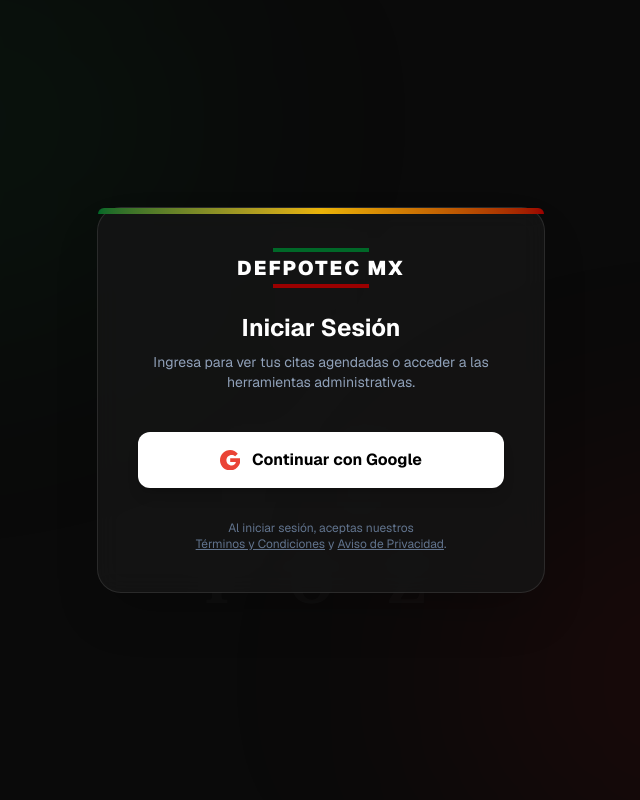
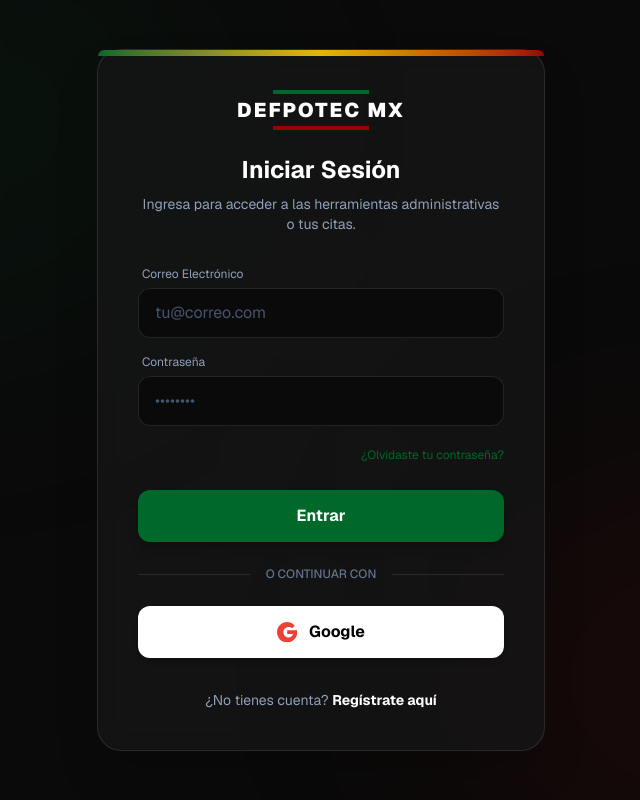
Before and after one commit to rgarduno/defpotec-next, a Next.js app: page /login in a window 1280 px wide. Shown: the top 800 px of the page, without its empty margins (319-959 px from the left). Built offline with nearby package versions, Linux system fonts and the light colour scheme; no server answers.

Commit message:
007 - Log In

```diff
--- a/src/app/login/page.tsx
+++ b/src/app/login/page.tsx
@@ -1,7 +1,14 @@
 "use client";
 
 import { useState, useEffect } from "react";
-import { signInWithPopup, GoogleAuthProvider, onAuthStateChanged } from "firebase/auth";
+import {
+  signInWithPopup,
+  GoogleAuthProvider,
+  onAuthStateChanged,
+  signInWithEmailAndPassword,
+  createUserWithEmailAndPassword,
+  sendPasswordResetEmail
+} from "firebase/auth";
 import { auth } from "@/firebase/config";
 import { useRouter } from "next/navigation";
 import Link from "next/link";
@@ -9,9 +16,17 @@
 
 const ADMIN_EMAILS = ["lx.garduno@gmail.com", "alosgar@gmail.com"];
 
+type ViewState = "login" | "signup" | "reset";
+
 export default function LoginPage() {
   const [loading, setLoading] = useState(false);
   const [checkingAuth, setCheckingAuth] = useState(true);
+
+  // Auth state
+  const [view, setView] = useState<ViewState>("login");
+  const [email, setEmail] = useState("");
+  const [password, setPassword] = useState("");
+
   const router = useRouter();
 
   useEffect(() => {
@@ -30,25 +45,87 @@
     return () => unsubscribe();
   }, [router]);
 
+  // Handle successful login routing
+  const routeUser = (userEmail: string | null) => {
+    if (ADMIN_EMAILS.includes(userEmail || "")) {
+      toast.success("¡Bienvenido Administrador!");
+      router.push("/admin");
+    } else {
+      toast.success("¡Bienvenido a DEFPOTEC!");
+      router.push("/paciente");
+    }
+  };
+
   const handleGoogleLogin = async () => {
     setLoading(true);
     const provider = new GoogleAuthProvider();
     try {
       const result = await signInWithPopup(auth, provider);
-      const user = result.user;
-
-      if (ADMIN_EMAILS.includes(user.email || "")) {
-        toast.success("¡Bienvenido Administrador!");
-        router.push("/admin");
-      } else {
-        toast.success("¡Bienvenido a DEFPOTEC!");
-        router.push("/paciente");
-      }
+      routeUser(result.user.email);
     } catch (error: any) {
       console.error("Auth error:", error);
       if (error.code !== "auth/popup-closed-by-user") {
-        toast.error("Error al iniciar sesión. Inténtalo de nuevo.");
+        toast.error("Error al iniciar sesión con Google.");
       }
+    } finally {
+      setLoading(false);
+    }
+  };
+
+  const handleEmailLogin = async (e: React.FormEvent) => {
+    e.preventDefault();
+    if (!email || !password) return toast.error("Ingresa correo y contraseña.");
+
+    setLoading(true);
+    try {
+      const result = await signInWithEmailAndPassword(auth, email, password);
+      routeUser(result.user.email);
+    } catch (error: any) {
+      console.error("Login error:", error);
+      if (error.code === "auth/invalid-credential" || error.code === "auth/user-not-found" || error.code === "auth/wrong-password") {
+        toast.error("Credenciales incorrectas.");
+      } else {
+        toast.error("Error al iniciar sesión.");
+      }
+    } finally {
+      setLoading(false);
+    }
+  };
+
+  const handleEmailSignUp = async (e: React.FormEvent) => {
+    e.preventDefault();
+    if (!email || !password) return toast.error("Ingresa correo y contraseña.");
+    if (password.length < 6) return toast.error("La contraseña debe tener al menos 6 caracteres.");
+
+    setLoading(true);
+    try {
+      const result = await createUserWithEmailAndPassword(auth, email, password);
+      routeUser(result.user.email);
+    } catch (error: any) {
+      console.error("Signup error:", error);
+      if (error.code === "auth/email-already-in-use") {
+        toast.error("Este correo ya está registrado.");
+      } else {
+        toast.error("Error al crear cuenta.");
+      }
+    } finally {
+      setLoading(false);
+    }
+  };
+
+  const handlePasswordReset = async (e: React.FormEvent) => {
+    e.preventDefault();
+    if (!email) return toast.error("Ingresa tu correo electrónico.");
+
+    setLoading(true);
+    try {
+      auth.languageCode = "es"; // Establecer idioma a español para el correo
+      await sendPasswordResetEmail(auth, email);
+      toast.success("Correo de recuperación enviado. Revisa tu bandeja de entrada.");
+      setView("login");
+    } catch (error: any) {
+      console.error("Reset error:", error);
+      toast.error("Error al enviar el correo. Verifica tu dirección.");
     } finally {
       setLoading(false);
     }
@@ -81,42 +158,115 @@
         {/* Brand bar */}
         <div className="absolute top-0 left-0 w-full h-1.5 bg-gradient-to-r from-[#006828] via-[#eab308] to-[#9B0000] rounded-t-3xl" />
 
-        <div className="text-center mb-10">
+        <div className="text-center mb-8">
           <Link href="/" className="flex flex-col items-center select-none w-max mx-auto mb-6">
             <div className="h-1 w-24 bg-[#006828]" />
             <span className="text-xl font-black tracking-widest my-0.5 text-white">DEFPOTEC MX</span>
             <div className="h-1 w-24 bg-[#9B0000]" />
           </Link>
-          <h2 className="text-2xl font-bold text-white mb-2">Iniciar Sesión</h2>
+          <h2 className="text-2xl font-bold text-white mb-2">
+            {view === "login" && "Iniciar Sesión"}
+            {view === "signup" && "Crear Cuenta"}
+            {view === "reset" && "Recuperar Contraseña"}
+          </h2>
           <p className="text-slate-400 text-sm">
-            Ingresa para ver tus citas agendadas o acceder a las herramientas administrativas.
+            {view === "login" && "Ingresa para acceder a las herramientas administrativas o tus citas."}
+            {view === "signup" && "Regístrate con tu correo para acceder al sistema."}
+            {view === "reset" && "Ingresa tu correo y te enviaremos un enlace para restablecerla."}
           </p>
         </div>
 
+        {/* Form */}
+        <form
+          className="flex flex-col gap-4 mb-6"
+          onSubmit={view === "login" ? handleEmailLogin : view === "signup" ? handleEmailSignUp : handlePasswordReset}
+        >
+          <div className="flex flex-col gap-1.5">
+            <label className="text-xs text-slate-400 ml-1">Correo Electrónico</label>
+            <input
+              type="email"
+              value={email}
+              onChange={(e) => setEmail(e.target.value)}
+              placeholder="tu@correo.com"
+              className="w-full bg-[#0a0a0a] border border-white/10 rounded-xl px-4 py-3 text-white placeholder-slate-600 focus:outline-none focus:border-[#006828] transition-colors"
+              required
+            />
+          </div>
+
+          {view !== "reset" && (
+            <div className="flex flex-col gap-1.5">
+              <label className="text-xs text-slate-400 ml-1">Contraseña</label>
+              <input
+                type="password"
+                value={password}
+                onChange={(e) => setPassword(e.target.value)}
+                placeholder="••••••••"
+                className="w-full bg-[#0a0a0a] border border-white/10 rounded-xl px-4 py-3 text-white placeholder-slate-600 focus:outline-none focus:border-[#006828] transition-colors"
+                required
+                minLength={6}
+              />
+            </div>
+          )}
+
+          {view === "login" && (
+            <div className="text-right">
+              <button
+                type="button"
+                onClick={() => setView("reset")}
+                className="text-xs text-[#006828] hover:text-[#4ade80] transition-colors"
+              >
+                ¿Olvidaste tu contraseña?
+              </button>
+            </div>
+          )}
+
+          <button
+            type="submit"
+            disabled={loading}
+            className="w-full mt-2 bg-[#006828] hover:bg-[#00501f] disabled:opacity-50 disabled:cursor-not-allowed text-white font-bold py-3.5 px-6 rounded-xl transition-all shadow-lg hover:shadow-[0_0_15px_rgba(0,104,40,0.3)]"
+          >
+            {loading ? (
+              <span className="inline-block w-5 h-5 border-2 border-white/30 border-t-white rounded-full animate-spin" />
+            ) : (
+              view === "login" ? "Entrar" : view === "signup" ? "Registrarse" : "Enviar Enlace"
+            )}
+          </button>
+        </form>
+
+        <div className="flex items-center gap-4 mb-6">
+          <div className="h-px bg-white/10 flex-1" />
+          <span className="text-xs text-slate-500 font-medium">O CONTINUAR CON</span>
+          <div className="h-px bg-white/10 flex-1" />
+        </div>
+
         <button
+          type="button"
           onClick={handleGoogleLogin}
           disabled={loading}
-          className="w-full flex items-center justify-center gap-3 bg-white hover:bg-neutral-100 disabled:opacity-50 disabled:cursor-not-allowed text-black font-bold py-4 px-6 rounded-xl transition-all shadow-lg hover:scale-[1.01]"
+          className="w-full flex items-center justify-center gap-3 bg-white hover:bg-neutral-100 disabled:opacity-50 disabled:cursor-not-allowed text-black font-bold py-3.5 px-6 rounded-xl transition-all shadow-md"
         >
-          {loading ? (
-            <span className="w-5 h-5 border-2 border-black/30 border-t-black rounded-full animate-spin" />
-          ) : (
-            <>
-              {/* Google SVG Icon */}
-              <svg className="w-5 h-5" viewBox="0 0 24 24">
-                <path
-                  fill="#EA4335"
-                  d="M12.24 10.285V14.4h6.887c-.648 2.41-2.519 4.114-5.136 4.114-3.478 0-6.3-2.822-6.3-6.3 0-3.478 2.822-6.3 6.3-6.3 1.63 0 3.107.625 4.225 1.72l3.14-3.14A11.9 11.9 0 0 0 12.24 0C5.48 0 0 5.48 0 12.24s5.48 12.24 12.24 12.24c6.82 0 12.24-5.42 12.24-12.24 0-.795-.085-1.56-.225-2.285H12.24z"
-                />
-              </svg>
-              Continuar con Google
-            </>
-          )}
+          <svg className="w-5 h-5" viewBox="0 0 24 24">
+            <path fill="#EA4335" d="M12.24 10.285V14.4h6.887c-.648 2.41-2.519 4.114-5.136 4.114-3.478 0-6.3-2.822-6.3-6.3 0-3.478 2.822-6.3 6.3-6.3 1.63 0 3.107.625 4.225 1.72l3.14-3.14A11.9 11.9 0 0 0 12.24 0C5.48 0 0 5.48 0 12.24s5.48 12.24 12.24 12.24c6.82 0 12.24-5.42 12.24-12.24 0-.795-.085-1.56-.225-2.285H12.24z"/>
+          </svg>
+          Google
         </button>
 
-        <div className="mt-8 text-center text-xs text-slate-500">
-          Al iniciar sesión, aceptas nuestros <br />
-          <Link href="/contacto" className="underline hover:text-slate-400">Términos y Condiciones</Link> y <Link href="/contacto" className="underline hover:text-slate-400">Aviso de Privacidad</Link>.
+        <div className="mt-8 text-center text-sm text-slate-400 flex flex-col gap-2">
+          {view === "login" ? (
+            <p>
+              ¿No tienes cuenta?{" "}
+              <button onClick={() => setView("signup")} className="text-white font-bold hover:underline cursor-pointer">
+                Regístrate aquí
+              </button>
+            </p>
+          ) : (
+            <p>
+              ¿Ya tienes cuenta?{" "}
+              <button onClick={() => setView("login")} className="text-white font-bold hover:underline cursor-pointer">
+                Inicia sesión
+              </button>
+            </p>
+          )}
         </div>
       </div>
     </div>
```
